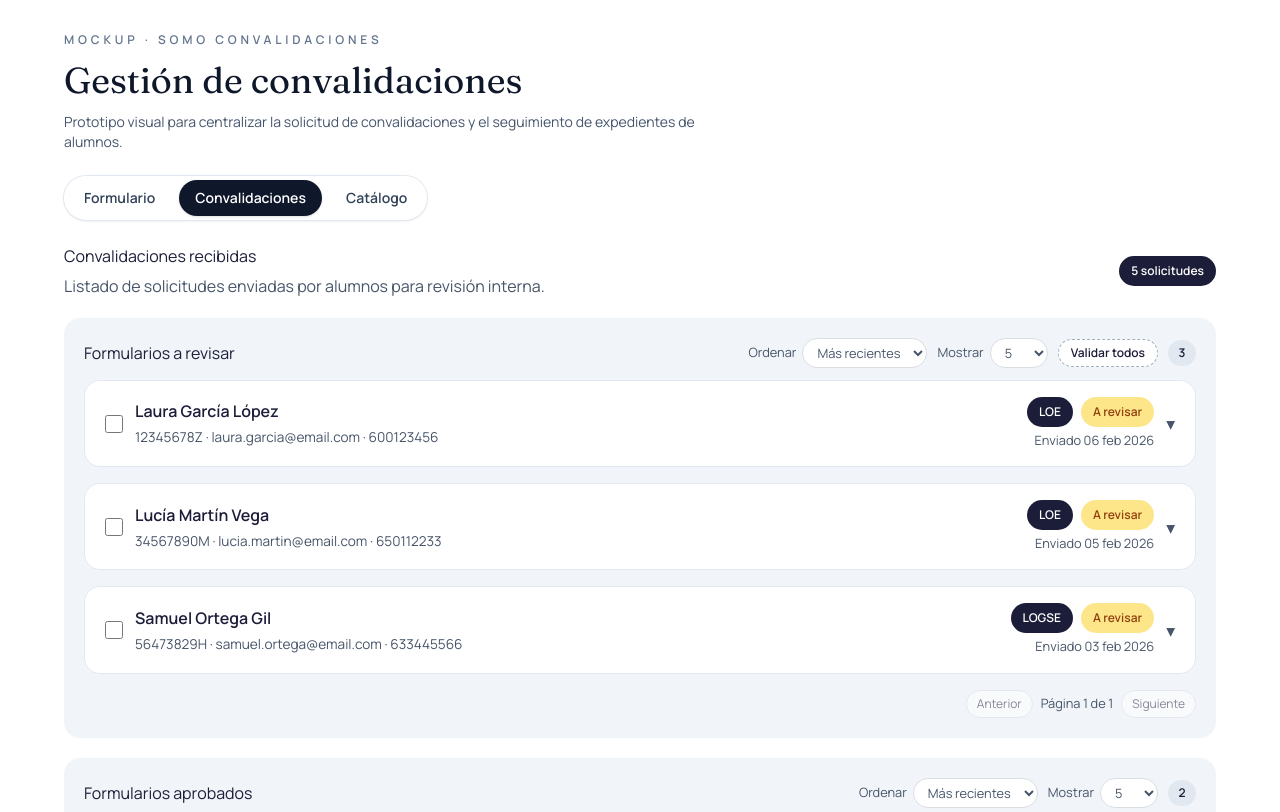
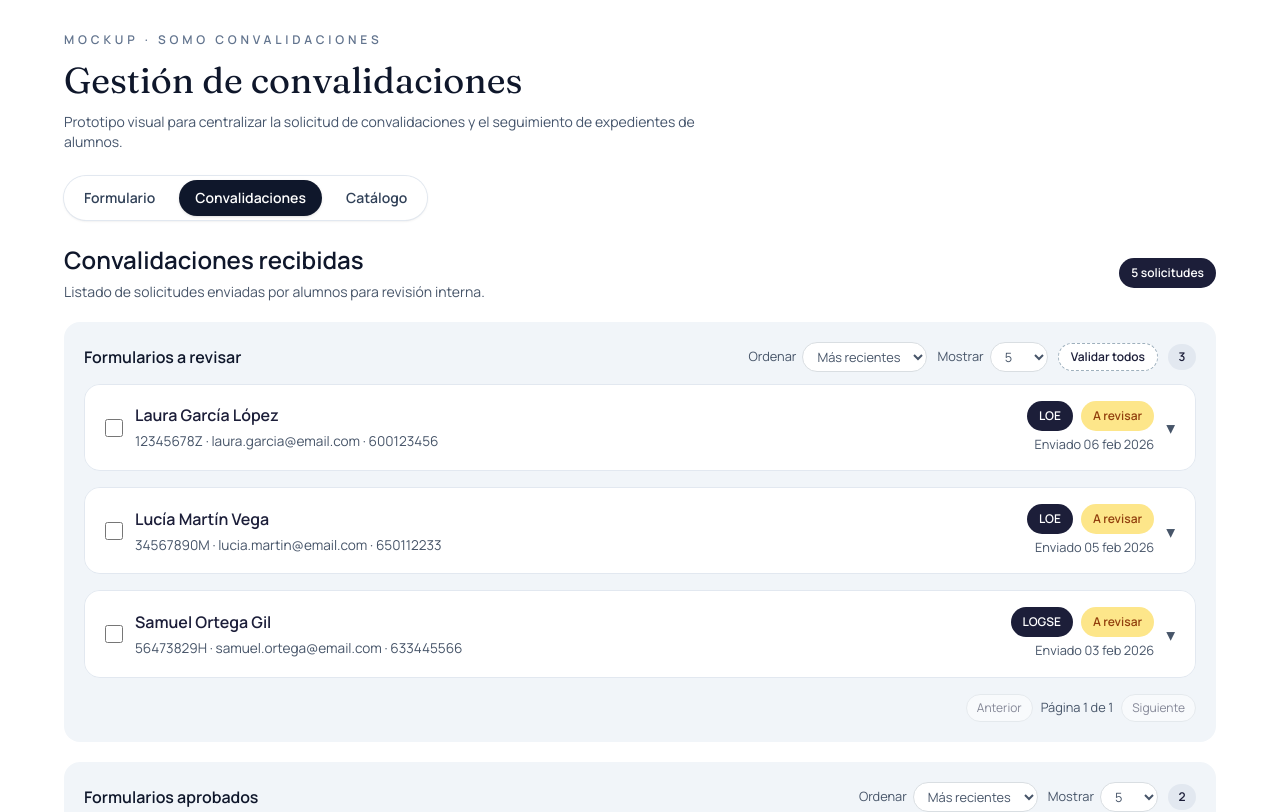
Before and after one commit to globaldmtech/somo-convalidaciones, an Angular app in the folder mockup/: page /convalidaciones in a window 1280 px wide. Shown: the top 812 px of the page. Built offline with nearby package versions, Linux system fonts and the light colour scheme.

Commit message:
Mejorar el estilo y la presentación de los encabezados en los formularios de convalidación y solicitud paar seguir el mismo estilo en las 3 pestañas

```diff
--- a/mockup/src/app/pages/convalidaciones/convalidaciones.component.html
+++ b/mockup/src/app/pages/convalidaciones/convalidaciones.component.html
@@ -1,10 +1,12 @@
 <section class="form-wrapper">
-  <div class="panel-header">
-    <div>
-      <h2>Convalidaciones recibidas</h2>
-      <p>Listado de solicitudes enviadas por alumnos para revisión interna.</p>
+  <div class="panel-header flex flex-wrap items-center justify-between gap-4">
+    <div class="min-w-0 space-y-2">
+      <h2 class="text-2xl font-semibold text-slate-900">Convalidaciones recibidas</h2>
+      <p class="text-sm text-slate-600">
+        Listado de solicitudes enviadas por alumnos para revisión interna.
+      </p>
     </div>
-    <div class="header-actions">
+    <div class="header-actions flex shrink-0 items-center gap-2">
       <span class="badge">{{ submissions().length }} solicitudes</span>
     </div>
   </div>
@@ -16,7 +18,7 @@
 
   <div class="status-group" *ngIf="hasSubmissions()">
     <div class="group-header">
-      <h3>Formularios a revisar</h3>
+      <h3 class="text-base font-semibold text-slate-900">Formularios a revisar</h3>
       <div class="group-controls">
         <label class="pager-select">
           <span>Ordenar</span>
@@ -215,7 +217,7 @@
 
   <div class="status-group" *ngIf="hasSubmissions()">
     <div class="group-header">
-      <h3>Formularios aprobados</h3>
+      <h3 class="text-base font-semibold text-slate-900">Formularios aprobados</h3>
       <div class="group-controls">
         <label class="pager-select">
           <span>Ordenar</span>
--- a/mockup/src/app/pages/formulario-oficial/formulario-oficial.component.html
+++ b/mockup/src/app/pages/formulario-oficial/formulario-oficial.component.html
@@ -1,8 +1,10 @@
 <section class="form-wrapper grid gap-5">
-  <div class="panel-header flex flex-wrap justify-between gap-4 mb-3">
-    <div>
-      <h2>Formulario de solicitud de convalidación</h2>
-      <p>Completa los datos del solicitante, estudios aportados y módulos a convalidar.</p>
+  <div class="panel-header flex flex-wrap items-center justify-between gap-4">
+    <div class="min-w-0 space-y-2">
+      <h2 class="text-2xl font-semibold text-slate-900">Formulario de solicitud de convalidación</h2>
+      <p class="text-sm text-slate-600">
+        Completa los datos del solicitante, estudios aportados y módulos a convalidar.
+      </p>
     </div>
   </div>
   <p class="hint" *ngIf="loading()">Cargando catálogo desde la base de datos…</p>
@@ -10,7 +12,7 @@
 
   <form class="form-grid grid gap-6">
     <div class="form-section grid gap-4 rounded-2xl bg-slate-100 p-5">
-      <h3>1. Datos personales del solicitante</h3>
+      <h3 class="text-base font-semibold text-slate-900">1. Datos personales del solicitante</h3>
       <div
         class="filters grid w-full min-w-0 gap-4 mb-6 max-md:mb-3"
       >
@@ -58,7 +60,7 @@
     </div>
 
     <div class="form-section grid gap-4 rounded-2xl bg-slate-100 p-5">
-      <h3>2. Datos académicos actuales</h3>
+      <h3 class="text-base font-semibold text-slate-900">2. Datos académicos actuales</h3>
       <div
         class="filters grid w-full min-w-0 gap-4 mb-6 max-md:mb-3"
       >
@@ -105,7 +107,9 @@
     <div class="form-section grid gap-4 rounded-2xl bg-slate-100 p-5">
       <div class="section-header flex flex-wrap items-center justify-between gap-3">
         <div>
-          <h3>3. Estudios que aporta para la convalidación</h3>
+          <h3 class="text-base font-semibold text-slate-900">
+            3. Estudios que aporta para la convalidación
+          </h3>
           <p class="hint">
             LOE/LOGSE: selecciona grado, familia, ciclo y módulo (puedes usar "Todos"). Universitarios u
             otros: completa la descripción.
@@ -218,7 +222,9 @@
     <div class="form-section grid gap-4 rounded-2xl bg-slate-100 p-5">
       <div class="section-header flex flex-wrap items-center justify-between gap-3">
         <div>
-          <h3>4. Módulos profesionales que solicita convalidar</h3>
+          <h3 class="text-base font-semibold text-slate-900">
+            4. Módulos profesionales que solicita convalidar
+          </h3>
           <p class="hint">
             Usa las sugerencias basadas en los estudios aportados o escribe el módulo manualmente.
           </p>
@@ -277,7 +283,7 @@
     </div>
 
     <div class="form-section grid gap-4 rounded-2xl bg-slate-100 p-5">
-      <h3>5. Documentación que debe aportar</h3>
+      <h3 class="text-base font-semibold text-slate-900">5. Documentación que debe aportar</h3>
       <p class="hint">Marca y adjunta los documentos necesarios.</p>
       <div class="doc-grid grid gap-2">
         <!-- <label class="checkbox flex items-center gap-2 text-sm text-slate-600">
@@ -312,7 +318,7 @@
     </div>
 
     <div class="form-section grid gap-4 rounded-2xl bg-slate-100 p-5">
-      <h3>6. Declaración final</h3>
+      <h3 class="text-base font-semibold text-slate-900">6. Declaración final</h3>
       <div class="signature-layout grid gap-4 items-stretch">
         <div class="group grid gap-3 self-stretch rounded-2xl bg-white p-4">
           <h3>Firma del solicitante</h3>
```
